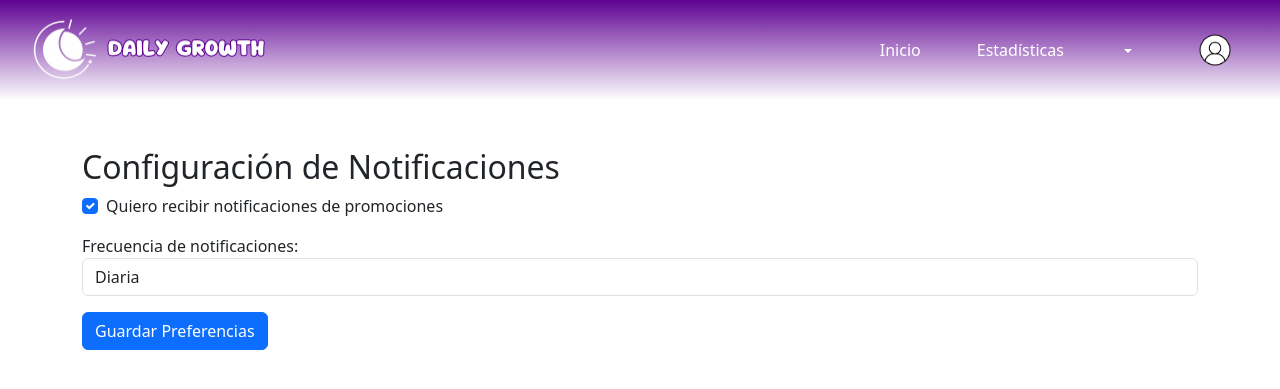
After one commit to juxtaposition/di-habitos-2024, a Django app: page /notify/config/ in a window 1280 px wide. The commit adds this page. Shown: the top 389 px of the page. Run offline with Django 5.2, Linux system fonts and the light colour scheme; a user stored in the database is signed in; data comes from the database, SQL or seed files in the repository; both versions use the stored data as it was after the commit; some libraries are stand-ins or nearby versions; some web fonts are replaced.

Commit message:
Added notificaciones table

```diff
--- a/habitos/settings.py
+++ b/habitos/settings.py
@@ -40,6 +40,7 @@ INSTALLED_APPS = [
     'django.contrib.staticfiles',
     'habitos',
     'habit',
+    'notificaciones',
 ]
 
 MIDDLEWARE = [
--- a/habitos/urls.py
+++ b/habitos/urls.py
@@ -24,4 +24,5 @@ urlpatterns = [
     path('login/', views.login_view, name='login'),
     path('logout/', views.logout, name='logout'),
     path('register/', views.register_view, name='register'),
+    path('notify/',  include("notificaciones.urls")),
 ]
--- /dev/null
+++ b/notificaciones/apps.py
@@ -0,0 +1,6 @@
+from django.apps import AppConfig
+
+
+class NotificacionesConfig(AppConfig):
+    default_auto_field = 'django.db.models.BigAutoField'
+    name = 'notificaciones'
--- /dev/null
+++ b/notificaciones/models.py
@@ -0,0 +1,23 @@
+from django.db import models
+from django.contrib.auth.models import User
+
+class Notificacion(models.Model):
+    usuario = models.ForeignKey(User, on_delete=models.CASCADE)
+    mensaje = models.TextField()
+    leido = models.BooleanField(default=False)
+    fecha_creacion = models.DateTimeField(auto_now_add=True)
+
+    def __str__(self):
+        return f"Notificación para {self.usuario.username}: {self.mensaje}"
+
+class PreferenciasNotificacion(models.Model):
+    usuario = models.OneToOneField(User, on_delete=models.CASCADE)
+    recibir_promociones = models.BooleanField(default=True)
+    frecuencia = models.CharField(
+        max_length = 10,
+        choices = [('diaria','Diaria'), ('semanal','Semanal'), ('mensual', 'Mensual')],
+        default = 'semanal'
+    )
+
+    def __str__(self):
+        return f"Preferencias de {self.usuario.username}"
--- /dev/null
+++ b/notificaciones/urls.py
@@ -0,0 +1,8 @@
+
+from django.urls import path
+from . import views
+
+urlpatterns = [
+    path('config/', views.configurar_notificaciones, name='configurar_notificaciones'),
+    path('user/read/', views.marcar_notificaciones_leidas, name='marcar_notificaciones_leidas'),
+]
--- /dev/null
+++ b/notificaciones/views.py
@@ -0,0 +1,69 @@
+from django.shortcuts import render, redirect
+from django.contrib.auth.decorators import login_required
+from datetime import datetime
+from .models import Notificacion, PreferenciasNotificacion
+from django.http import JsonResponse
+
+# Create your views here.
+@login_required
+def configurar_notificaciones(request):
+    usuario = request.user
+
+    try:
+        preferencias = PreferenciasNotificacion.objects.get(usuario=usuario)
+    except PreferenciasNotificacion.DoesNotExist:
+        preferencias = PreferenciasNotificacion(usuario=usuario)
+
+    if request.method == 'POST':
+        recibir_promociones = request.POST.get('recibir_promociones', False) == 'on'
+        frecuencia = request.POST.get('frecuencia', 'semanal')
+
+        # Guardar preferencias
+        preferencias.recibir_promociones = recibir_promociones
+        preferencias.frecuencia = frecuencia
+        preferencias.save()
+
+        return redirect('habit_list')
+
+    # Obtener notificaciones del usuario (leídas y no leídas)
+    notificaciones = Notificacion.objects.filter(usuario=usuario).order_by('-fecha_creacion')
+
+    contexto = {
+        'preferencias': preferencias,
+        'notificaciones': notificaciones,  # Pasar todas las notificaciones
+    }
+    return render(request, 'notify/config.html', contexto)
+
+
+def enviar_notificaciones():
+    hoy = datetime.now()
+
+    usuarios_diarios   = PreferenciasNotificacion.objects.filter(frecuencia='diaria')
+    usuarios_semanales = PreferenciasNotificacion.objects.filter(frecuencia='semanal')
+    usuarios_mensuales = PreferenciasNotificacion.objects.filter(frecuencia='mensual')
+
+    for preferencias in usuarios_diarios:
+        Notificacion.objects.create(usuario=preferencias.usuario, mensaje="¡Promoción diaria!")
+
+    if hoy.weekday() == 0:  # Enviar notificaciones semanales solo los lunes
+        for preferencias in usuarios_semanales:
+            Notificacion.objects.create(usuario=preferencias.usuario, mensaje="¡Promoción semanal!")
+
+    if hoy.day == 1:  # Enviar notificaciones mensuales solo el primer día del mes
+        for preferencias in usuarios_mensuales:
+            Notificacion.objects.create(usuario=preferencias.usuario, mensaje="¡Promoción mensual!")
+
+
+@login_required
+def marcar_notificaciones_leidas(request):
+    if request.method == 'POST':
+        try:
+            usuario = request.user
+
+            Notificacion.objects.filter(usuario=usuario, leido=False).update(leido=True)
+
+            return JsonResponse({'status': 'ok'}, status=200)
+        except Exception as e:
+            return JsonResponse({'status': 'error', 'message': str(e)}, status=500)
+    else:
+        return JsonResponse({'status': 'error', 'message': 'Método no permitido'}, status=400)
--- a/templates/navbar.html
+++ b/templates/navbar.html
@@ -1,6 +1,40 @@
 {% load static %}
 
 <nav class="navbar navbar-expand-lg navDaily">
+    <script>
+        document.addEventListener('DOMContentLoaded', function() {
+            var notificacionesDropdown = document.getElementById('notificacionesDropdown');
+            if (notificacionesDropdown) {
+                notificacionesDropdown.addEventListener('show.bs.dropdown', function () {
+                    // Realizar la solicitud AJAX para marcar las notificaciones como leídas
+                    fetch("{% url 'marcar_notificaciones_leidas' %}", {
+                        method: 'POST',
+                        headers: {
+                            'X-CSRFToken': '{{ csrf_token }}',  // Incluir el CSRF token si es necesario
+                            'Content-Type': 'application/json'
+                        },
+                        credentials: 'same-origin'
+                    })
+                    .then(response => {
+                        if (!response.ok) {
+                            throw new Error('Error en la respuesta del servidor');
+                        }
+                        return response.json();  // Esperar la respuesta como JSON
+                    })
+                    .then(data => {
+                        console.log(data)
+                        if (data.status === 'ok') {
+                            console.log('Notificaciones marcadas como leídas.');
+                        } else {
+                            console.error('Error en la respuesta:', data.message);
+                        }
+                    })
+                    .catch(error => console.error('Error en la solicitud AJAX:', error));
+                });
+            }
+        });
+
+        </script>
     <a class="navbar-brand" href="">
         <img src="{% static 'img/logoNavbar.png'%}" width="250" height="70" alt="logoNavbar">
     </a>
@@ -13,8 +47,22 @@
             <li class="nav-item">
                 <a class="nav-link" href="">Estadísticas</a>
             </li>
-            <li class="nav-item">
-                <a class="nav-link" href="" data-bs-toggle="tooltip" data-bs-placement="bottom" title="Notificaciones"><i class="ph ph-bell"></i></a>
+            <li class="nav-item dropdown">
+                <a class="nav-link dropdown-toggle" href="#" id="notificacionesDropdown" role="button" data-bs-toggle="dropdown" aria-expanded="false">
+                    <i class="ph ph-bell"></i>
+                    {% if notificaciones_no_leidas > 0 %}
+                       <span class="badge bg-danger">{{ notificaciones_no_leidas }}</span>
+                    {% endif %}
+                </a>
+                <ul class="dropdown-menu dropdown-menu-end" aria-labelledby="notificacionesDropdown">
+                    {% if notificaciones %}
+                        {% for notificacion in notificaciones %}
+                            <li><a class="dropdown-item" href="#">{{ notificacion.mensaje }}</a></li>
+                        {% endfor %}
+                    {% else %}
+                        <li><a class="dropdown-item" href="#">No tienes notificaciones</a></li>
+                    {% endif %}
+                </ul>
             </li>
             <li class="nav-item dropdown profile">
                 <a class="" href="#" id="userDropdown" role="button" data-bs-toggle="dropdown" aria-expanded="false">
--- /dev/null
+++ b/templates/notify/config.html
@@ -0,0 +1,31 @@
+{% extends 'base.html' %}
+
+{% block content %}
+{% include 'navbar.html' %}
+<div class="container mt-5">
+    <h2>Configuración de Notificaciones</h2>
+    <form method="POST">
+        {% csrf_token %}
+
+        <div class="form-check">
+            <input type="checkbox" name="recibir_promociones" class="form-check-input" id="recibirPromociones" {% if preferencias.recibir_promociones %}checked{% endif %}>
+            <label class="form-check-label" for="recibirPromociones">
+                Quiero recibir notificaciones de promociones
+            </label>
+        </div>
+
+        <div class="mt-3">
+            <label for="frecuencia">Frecuencia de notificaciones:</label>
+            <select name="frecuencia" id="frecuencia" class="form-control">
+                <option value="diaria" {% if preferencias.frecuencia == 'diaria' %}selected{% endif %}>Diaria</option>
+                <option value="semanal" {% if preferencias.frecuencia == 'semanal' %}selected{% endif %}>Semanal</option>
+                <option value="mensual" {% if preferencias.frecuencia == 'mensual' %}selected{% endif %}>Mensual</option>
+            </select>
+        </div>
+
+        <div class="mt-3">
+            <button type="submit" class="btn btn-primary">Guardar Preferencias</button>
+        </div>
+    </form>
+</div>
+{% endblock %}
```
Also changed, not shown: notificaciones/admin.py (added, +14 -0 lines), notificaciones/context_processors.py (added, +20 -0 lines), db.sqlite3, habit/migrations/0006_alter_category_name_alter_habit_category_and_more.py (added), notificaciones/__init__.py (added), notificaciones/migrations/0001_initial.py (added), notificaciones/migrations/__init__.py (added).
